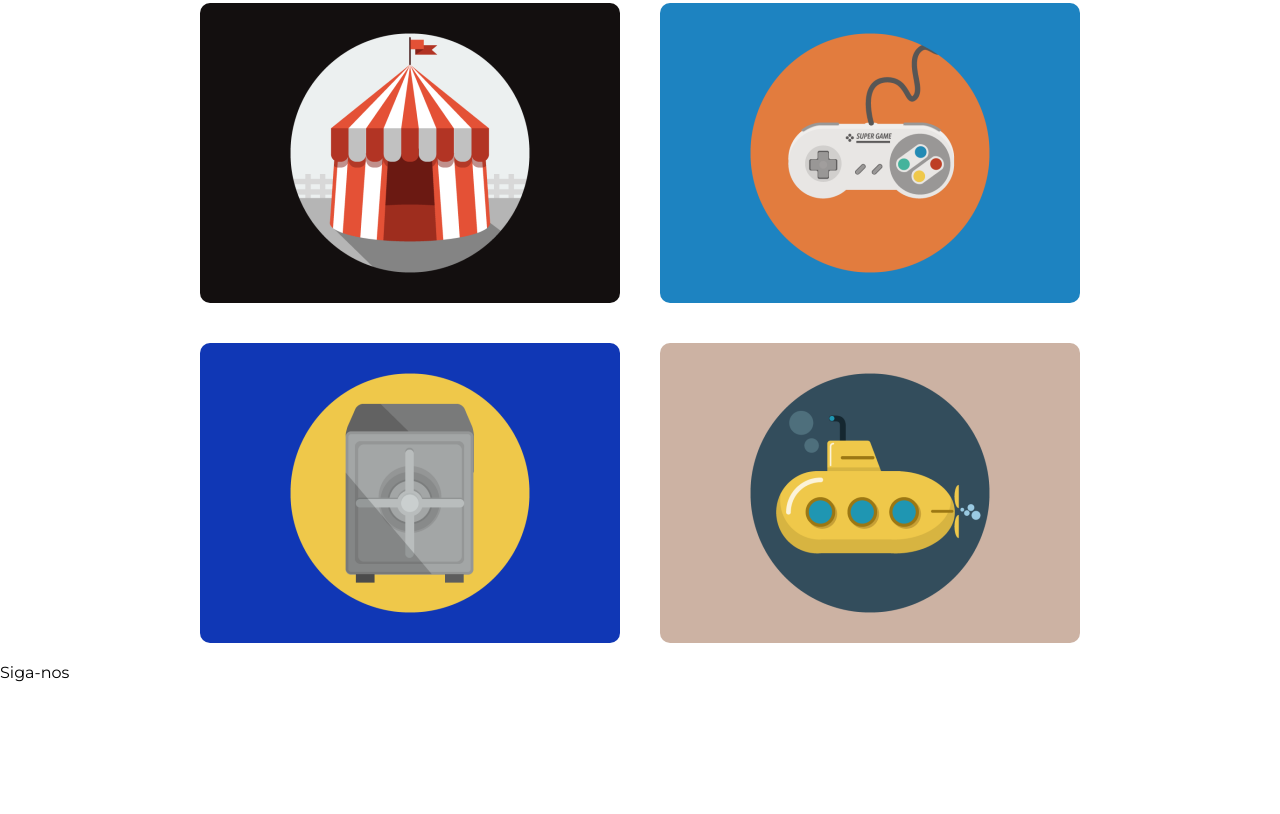
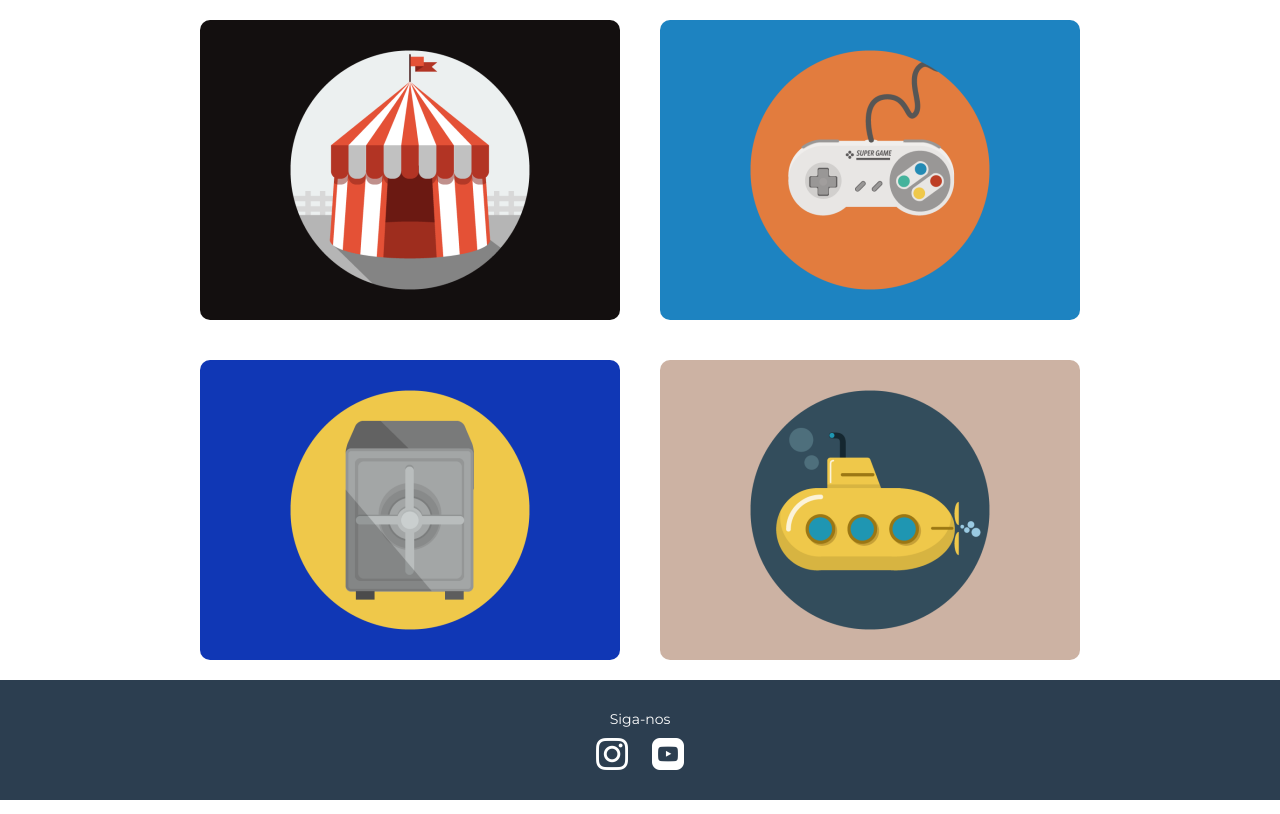
Before and after one commit to DaniloSancto/projeto-profile, a plain HTML site: page projeto-profile/index.html in a window 1280 px wide. Shown: the part 776-1590 px from the top of the page. Drawn offline with Linux system fonts and the light colour scheme.

Commit message:
cabeçalho fixo, rodapé estilizado

```diff
--- a/projeto-profile/css/style.css
+++ b/projeto-profile/css/style.css
@@ -9,11 +9,20 @@ body {
   font-family: "montserrat", sans-serif;
 }
 
+footer {
+  height: 120px;
+  background-color: #2C3E50;
+  display: flex;
+  flex-direction: column;
+  align-items: center;
+}
+
 .nav-container {
   background-color: #2c3e50;
   height: 100px;
   width: 100%;
   padding: 20px;
+  position: fixed;
 }
 
 .nav-main {
@@ -55,7 +64,7 @@ body {
   display: flex;
   flex-direction: column;
   align-items: center;
-  padding: 60px 0;
+  padding: 160px 0 60px 0;
 }
 
 .profile-avatar img {
@@ -83,6 +92,7 @@ body {
   text-transform: uppercase;
   color: #2c3e50;
   text-align: center;
+  margin: 60px 0 10px 0;
 }
 
 .portifolio-container {
@@ -98,3 +108,15 @@ body {
     cursor: pointer;
     margin: 20px;
 }
+
+.footer-title {
+  color: #fff;
+  font-size: 14px;
+  margin-top: 30px;
+}
+
+.social-container img {
+  width: 32px;
+  height: 32px;
+  margin: 10px;
+}
--- a/projeto-profile/index.html
+++ b/projeto-profile/index.html
@@ -52,8 +52,8 @@
       </section>
     </main>
     <footer>
-      <div>Siga-nos</div>
-      <div>
+      <div class="footer-title">Siga-nos</div>
+      <div class="social-container">
         <a href="https://www.instagram.com"
           ><img src="img/instagram.png" alt="Instagram"
         /></a>
```
